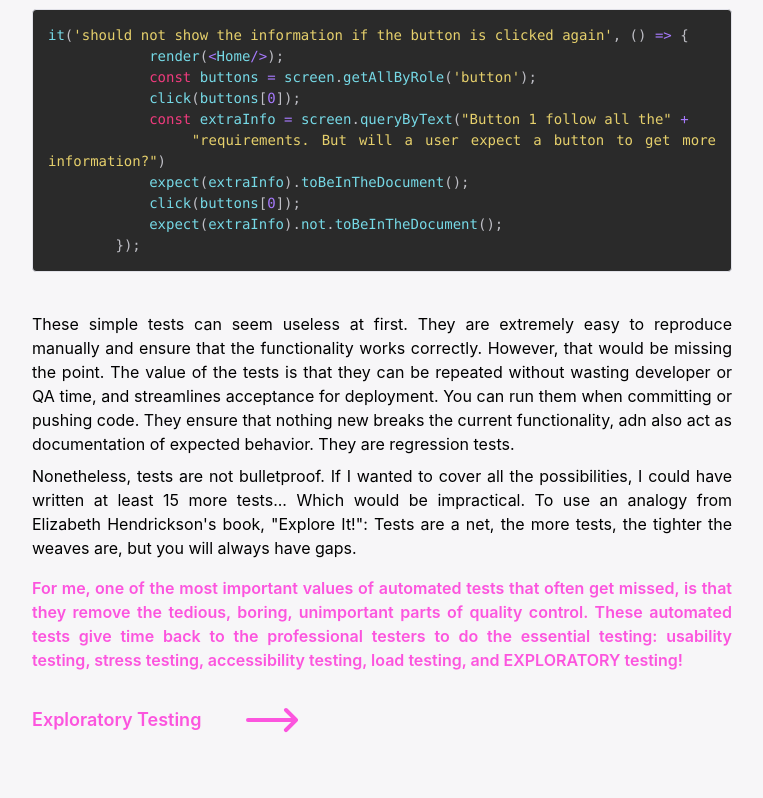
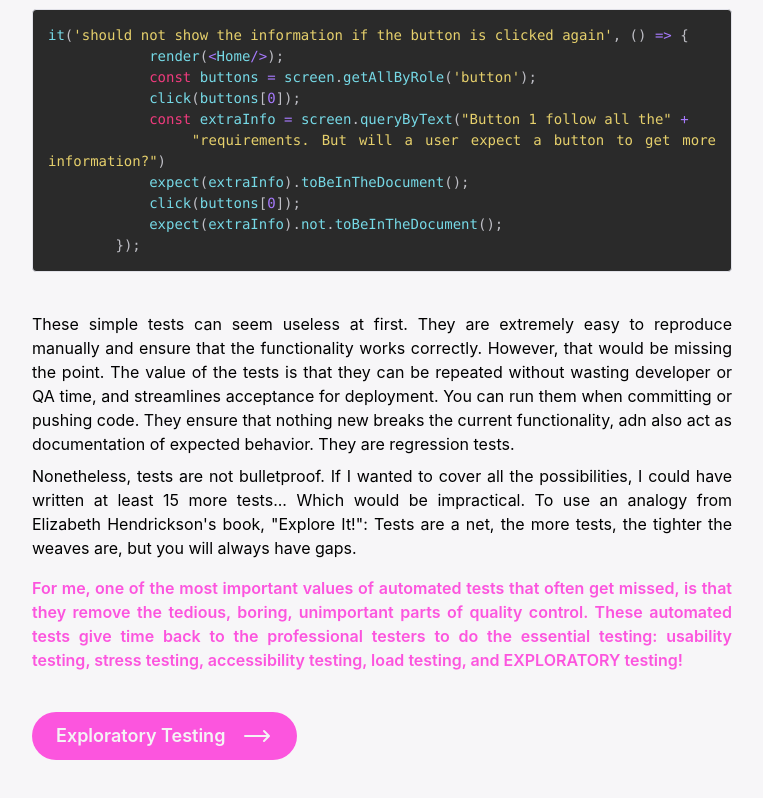
Before and after one commit to willot/Quality, a React (Create React App) app: page / in a window 1280 px wide. Shown: the part 2585-3383 px from the top of the page, without its empty margins (140-903 px from the left). Built offline with nearby package versions, Linux system fonts and the light colour scheme.

Commit message:
created a link button

```diff
--- /dev/null
+++ b/src/components/NavButton.tsx
@@ -0,0 +1,18 @@
+import {Link} from "react-router-dom";
+import {ArrowLongRightIcon} from "@heroicons/react/24/solid";
+
+type NavButtonProps = {
+    text: string,
+    linkUrl: string,
+}
+
+export const NavButton = ({text, linkUrl}:NavButtonProps) => {
+    return(
+        <button className="rounded-full bg-pink text-white text-left text-lg mt-4 py-2 px-6">
+            <Link to={linkUrl} className="flex flex-row items-center">
+                <span className=" font-semibold pr-4">{text}</span>
+                <ArrowLongRightIcon className="h-8 w-8"/>
+            </Link>
+        </button>
+    )
+}
--- a/src/pages/Home.tsx
+++ b/src/pages/Home.tsx
@@ -8,6 +8,7 @@ import {xonokai} from "react-syntax-highlighter/dist/cjs/styles/prism";
 import {ArrowLongRightIcon} from "@heroicons/react/24/solid";
 import {Link} from "react-router-dom";
 import {LayoutWrapper} from "../components/LayoutWrapper";
+import {NavButton} from "../components/NavButton";
 
 export const Home = () => {
     const [textDetails, setTextDetails] = useState("");
@@ -174,7 +175,7 @@ export const Home = () => {
                     that is what I like to believe... But I can't test if it is what the users expect, and I can't test
                     what I didn't think about..
                 </section>
-                <section className="pt-4">
+                <section className="pt-4 pb-6">
                     <h2 className="font-bold">Let's look at the tests</h2>
                     <p className="py-2">The first test is very simple. Does the text in the button change when the user
                         clicks on
@@ -244,10 +245,7 @@ export const Home = () => {
                             and EXPLORATORY testing!</p>
                     </section>
                 </section>
-                <Link to="/exploratoryTesting" className="flex flex-row items-center pt-4">
-                    <span className="text-pink text-left text-lg font-semibold w-52">Exploratory Testing</span>
-                    <ArrowLongRightIcon className="text-pink h-16 w-16"/>
-                </Link>
+                <NavButton text="Exploratory Testing" linkUrl="/exploratoryTesting" />
             </section>
         </LayoutWrapper>
     )
```
